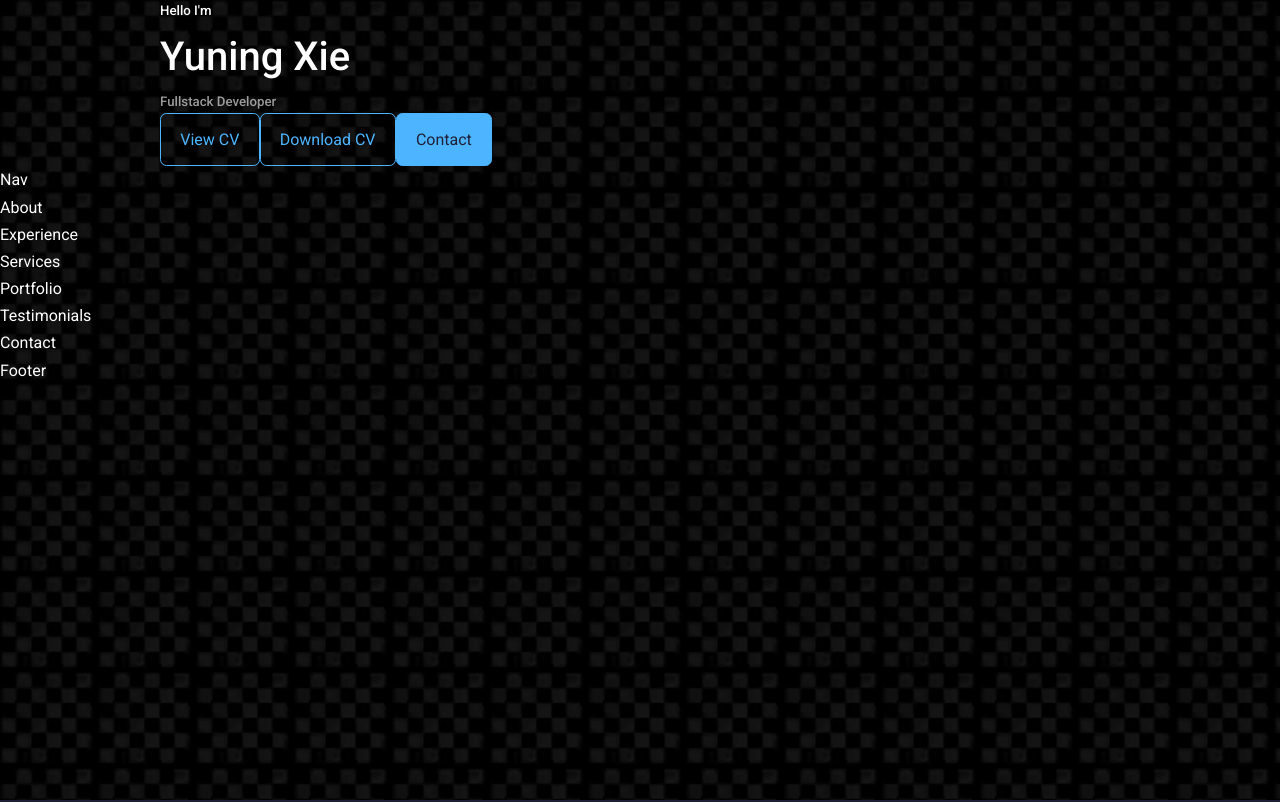
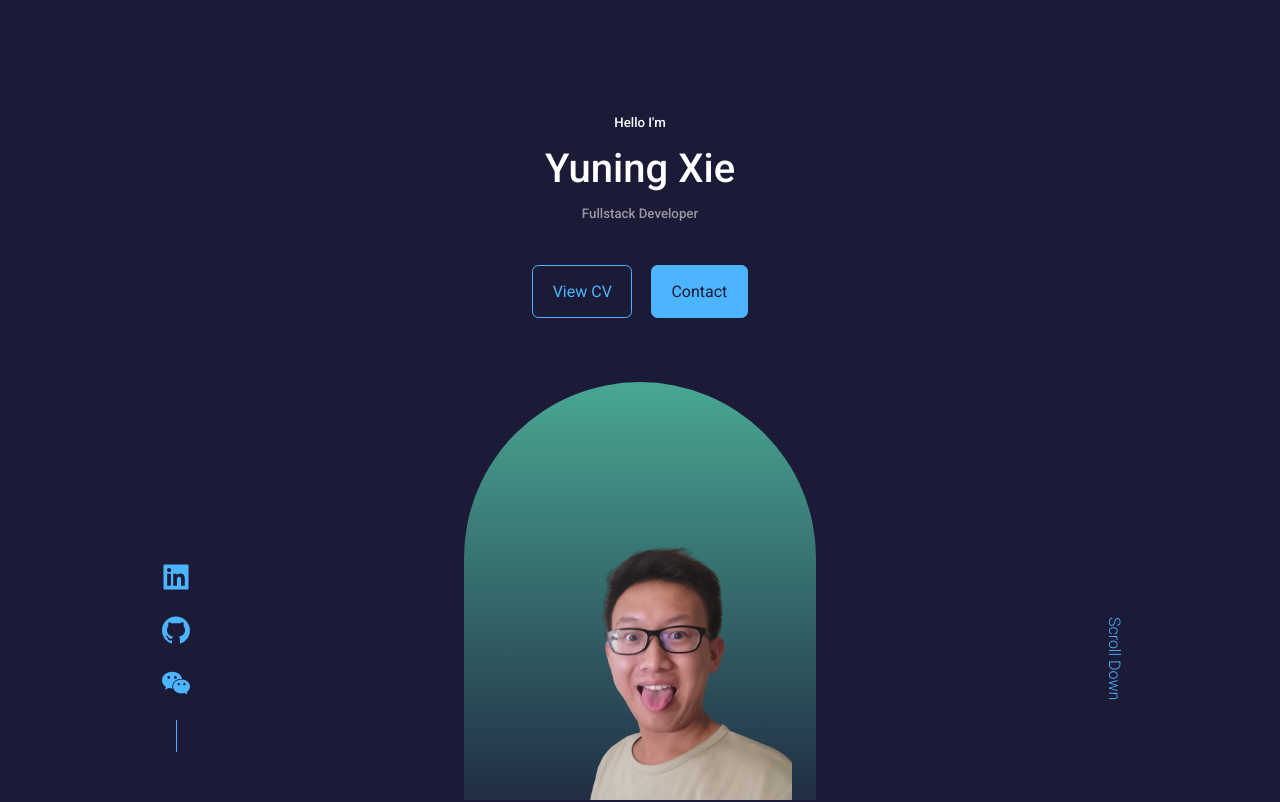
Before and after one commit to xiexixixi/yxhp, a React (Create React App) app: page / in a window 1280 px wide. Shown: the top 802 px of the page. Built offline with nearby package versions, Linux system fonts and the light colour scheme.

Commit message:
header finished

```diff
--- a/package.json
+++ b/package.json
@@ -13,6 +13,7 @@
     "@types/react-dom": "^18.2.5",
     "react": "^18.2.0",
     "react-dom": "^18.2.0",
+    "react-icons": "^4.9.0",
     "react-scripts": "5.0.1",
     "typescript": "^4.9.5",
     "web-vitals": "^2.1.4"
--- a/src/components/header/Header.tsx
+++ b/src/components/header/Header.tsx
@@ -1,7 +1,8 @@
 import React from 'react'
 import './header.css'
 import Resume from './Resume'
-// import Me from '../../assets/me.png'
+import HeaderSocials from './HeaderSocials'
+import me from '../../assets/me.png'
 
 const Header = () => {
   return (
@@ -11,9 +12,11 @@
         <h1>Yuning Xie</h1>
         <h5 className="text-light">Fullstack Developer</h5>
         <Resume/>
+        <HeaderSocials/>
         <div className="me">
-          {/* <img src = {Me} alt="me"></img> */}
+          <img src = {me} alt="me"></img>
         </div>
+        <a href="#contact" className="scroll__down">Scroll Down</a>
       </div>
     </header>
   )
--- /dev/null
+++ b/src/components/header/HeaderSocials.tsx
@@ -0,0 +1,16 @@
+import React from 'react'
+import {AiFillLinkedin} from 'react-icons/ai'
+import {AiFillGithub} from 'react-icons/ai'
+import {AiFillWechat} from 'react-icons/ai'
+
+const HeaderSocials = () => {
+  return (
+    <div className='header__socials'>
+      <a href='https://linkedin.com' target='_blank'><AiFillLinkedin size="2rem"/></a>
+      <a href='https://github.com' target='_blank'><AiFillGithub size="2rem"/></a>
+      <a href='#wechat' target='_blank'><AiFillWechat size="2rem"/></a>
+    </div>
+  )
+}
+
+export default HeaderSocials
--- a/src/components/header/Resume.tsx
+++ b/src/components/header/Resume.tsx
@@ -5,7 +5,7 @@
   return (
     <div className='resume'>
       <a href = {CV} className='btn' target='_blank' rel='noopener noreferrer'>View CV</a>
-      <a href={CV} download className='btn'>Download CV</a>
+      {/* <a href={CV} download className='btn'>Download CV</a> */}
       <a href='#contact' className='btn btn-primary'>Contact</a>
     </div>
   )
--- a/src/components/header/header.css
+++ b/src/components/header/header.css
@@ -0,0 +1,90 @@
+header {
+    /* take up the entire vertical space of the viewport. */
+    height: 100vh;
+    /* 7rem between content and top edge */
+    padding-top: 7rem;
+    /* hide content that overflows the boundary */
+    overflow: hidden;
+}
+
+.header__container {
+    text-align: center;
+    height: 100%;
+    position: relative;
+}
+
+
+/* ================= RESUME =================== */
+.resume {
+    margin-top: 2.5rem;
+    display: flex;
+    justify-content: center;
+    /* space between elements */
+    gap: 1.2rem;
+}
+
+/* ================= HEADRER SOCIAL ================= */
+.header__socials {
+    margin-top: 2.5rem;
+    display: flex;
+    flex-direction: column;
+    align-items: center;
+    /* space between elements */
+    gap: 0.8rem;
+    position: absolute;
+    left: 0;
+    bottom: 3rem;
+}
+
+.header__socials::after {
+    content: '';
+    width: 1px;
+    height: 2rem;
+    background: var(--color-primary);
+}
+
+/* ================= ME ================= */
+.me {
+    background: linear-gradient(var(--color-imgbg), transparent);
+    width: 22rem;
+    height: 30rem;
+    position: absolute;
+    left: calc(50% - 11rem);
+    margin-top: 4rem;
+    border-radius: 12rem 12rem 0 0;
+    overflow: hidden;
+    padding: 5rem 1.5rem 1.5rem 1.5rem;
+}
+
+/* ================= SCROLL DOWN ================= */
+.scroll__down {
+    position: absolute;
+    right: -2.3rem;
+    bottom: 8rem;
+    transform: rotate(90deg);
+    font-weight: 300;
+    font-size: 1rem;
+}
+/* ============ MEDIA QUERIES (MEDIUM DEVICE) ============*/
+@media screen and (max-width: 1024px){
+
+}
+
+/* ============ MEDIA QUERIES (SMALL DEVICE) ============*/
+@media screen and (max-width: 600px){
+    header {
+        height: 100vh;
+        padding-top: 4rem;
+    }
+    .resume {
+        margin-top: 2.5rem;
+        display: flex;
+        justify-content: center;
+        /* space between elements */
+        gap: 1.2rem;
+    }
+    .header__socials,
+    .scroll__down{
+        display: none;
+    }
+}
--- a/src/index.css
+++ b/src/index.css
@@ -13,12 +13,13 @@
 }
 
 :root{
-    --color-bg: #1f1f38;
+    --color-bg: #1b1b38;
     --color-bg-variant: #2c2c6c;
     --color-primary: #4db5ff;
     --color-primary-variant: rgba(77,181,255,0.4);
     --color-white: #fff;
-    --color-light: rgba(255,255,255,0.6);
+    --color-light: rgba(241, 234, 234, 0.6);
+    --color-imgbg: #49a793;
 
     --transition: all 400ms ease;
 
@@ -40,7 +41,7 @@
     background: var(--color-bg);
     color: var(--color-white);
     line-height: 1.7;
-    background-image: url(../src/assets/bgtexture.png);
+    /* background-image: url(../src/assets/bgtexture.png); */
 }
 
 /* ============ GENERAL STYLES ============*/
```
Also changed, not shown: src/assets/me.png (added), 1 other file (tests, documents, lock files or other folders).
